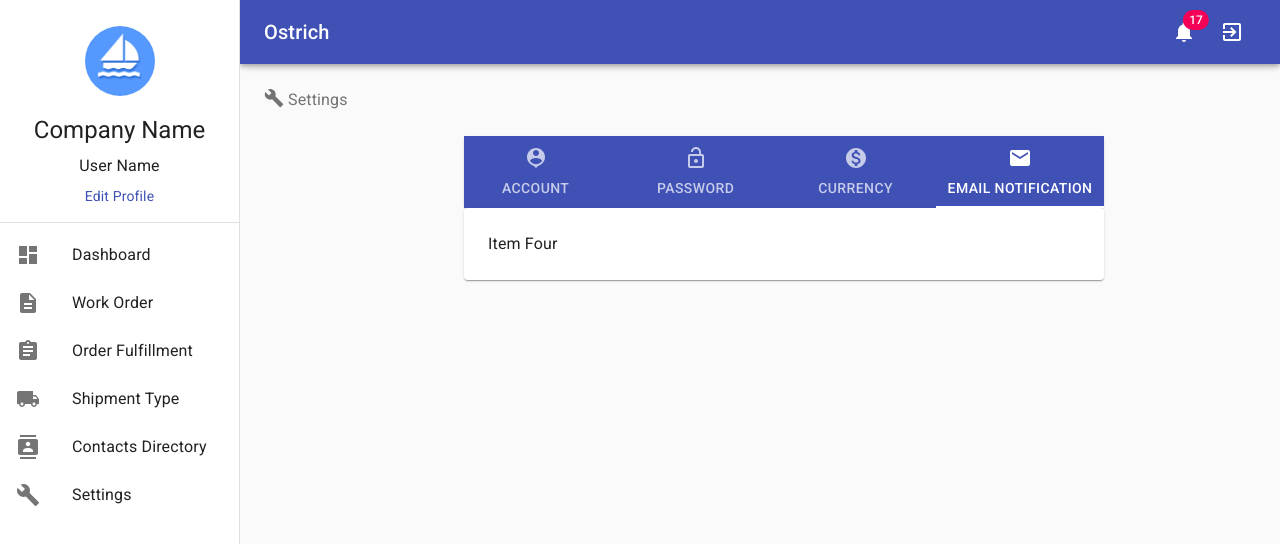
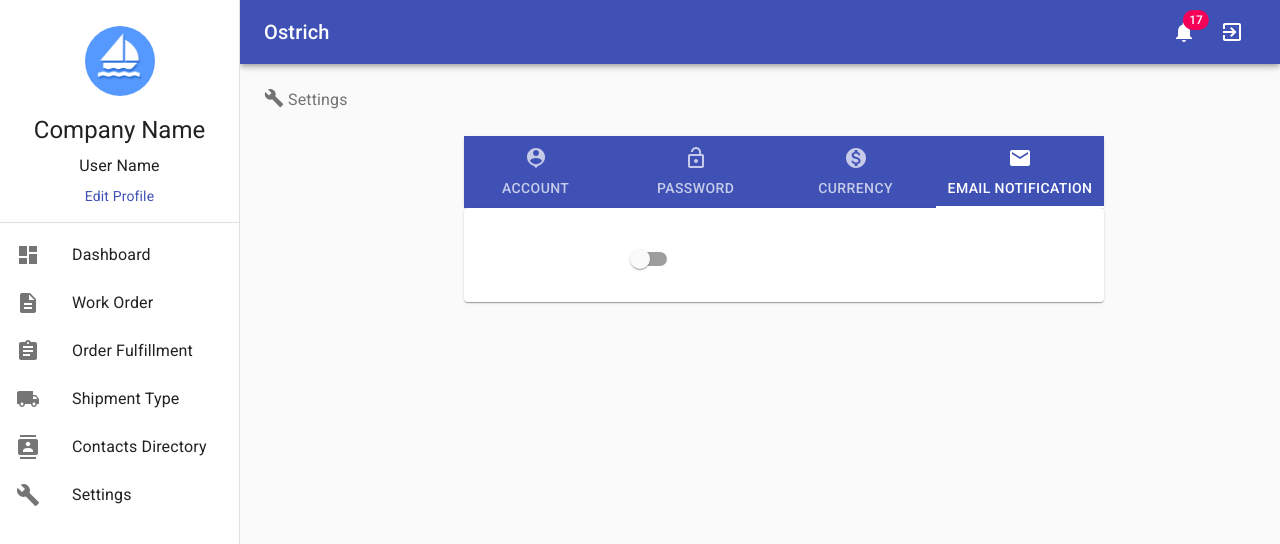
Before and after one commit to liyanarosliescs/ostrich-ui, a React (Create React App) app: page /shipper/setting in a window 1280 px wide. Both pictures are taken after a click on the tab "EMAIL NOTIFICATION". Shown: the top 544 px of the page. Built offline with nearby package versions, Linux system fonts and the light colour scheme.

Commit message:
simple switch for email shipper setting

```diff
--- a/src/components/ShipperSetting.js
+++ b/src/components/ShipperSetting.js
@@ -38,6 +38,7 @@ import LockIcon from '@material-ui/icons/LockOpen';
 import MoneyIcon from '@material-ui/icons/MonetizationOn';
 import PersonPinIcon from '@material-ui/icons/PersonPin';
 import EmailIcon from '@material-ui/icons/Email';
+import Switch from '@material-ui/core/Switch';
 
 const drawerWidth = 240;
 
@@ -420,7 +421,17 @@ function ShipperSetting(props) {
             Item Three
           </TabPanel>
           <TabPanel value={value} index={3}>
-            Item Four
+            <Grid
+              container
+              direction="row"
+              justify="center"
+              alignItems="center">
+              <form className={classes.form} noValidate>
+                <Switch
+                  value="checkedB"
+                  color="primary"/>
+              </form>
+            </Grid>
           </TabPanel>
 
         </Paper>
```
